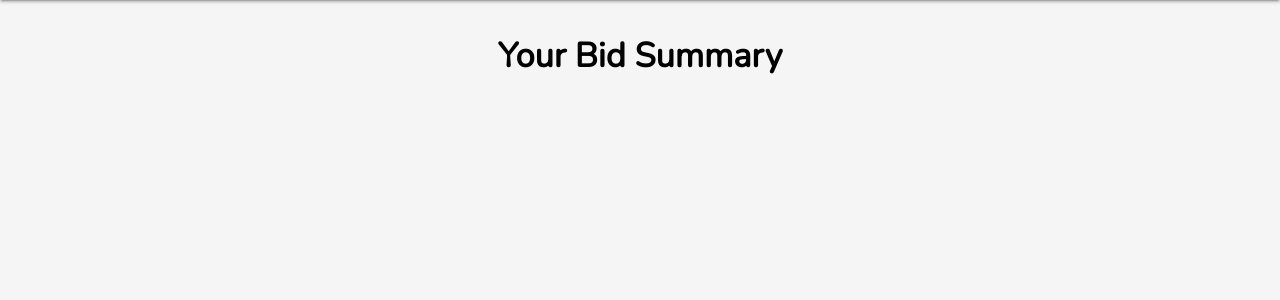
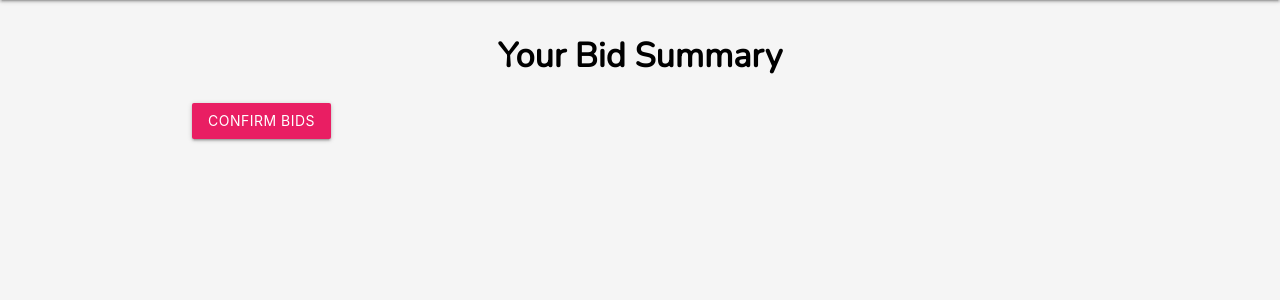
Before and after one commit to Ashay1301/BiddingSystem, a Django app: template templates/bid-summary.html in a window 1280 px wide. Shown: the part 64-364 px from the top of the page. Run offline with Django 3.2, Linux system fonts and the light colour scheme; the template is opened without the code that fills it, so the values that code supplies are empty; some libraries are stand-ins or nearby versions.

Commit message:
Update bid-summary.html

```diff
--- a/templates/bid-summary.html
+++ b/templates/bid-summary.html
@@ -28,6 +28,7 @@
                 </div>
             </div>
             {% endfor %}
+            <a href="{% url 'app:confirm-bids' %}" style="margin-top: 1rem;" class="btn waves-light waves-effect pink">Confirm Bids</a>
         </div> <!-- End row -->
     </div>
 </section>
```
